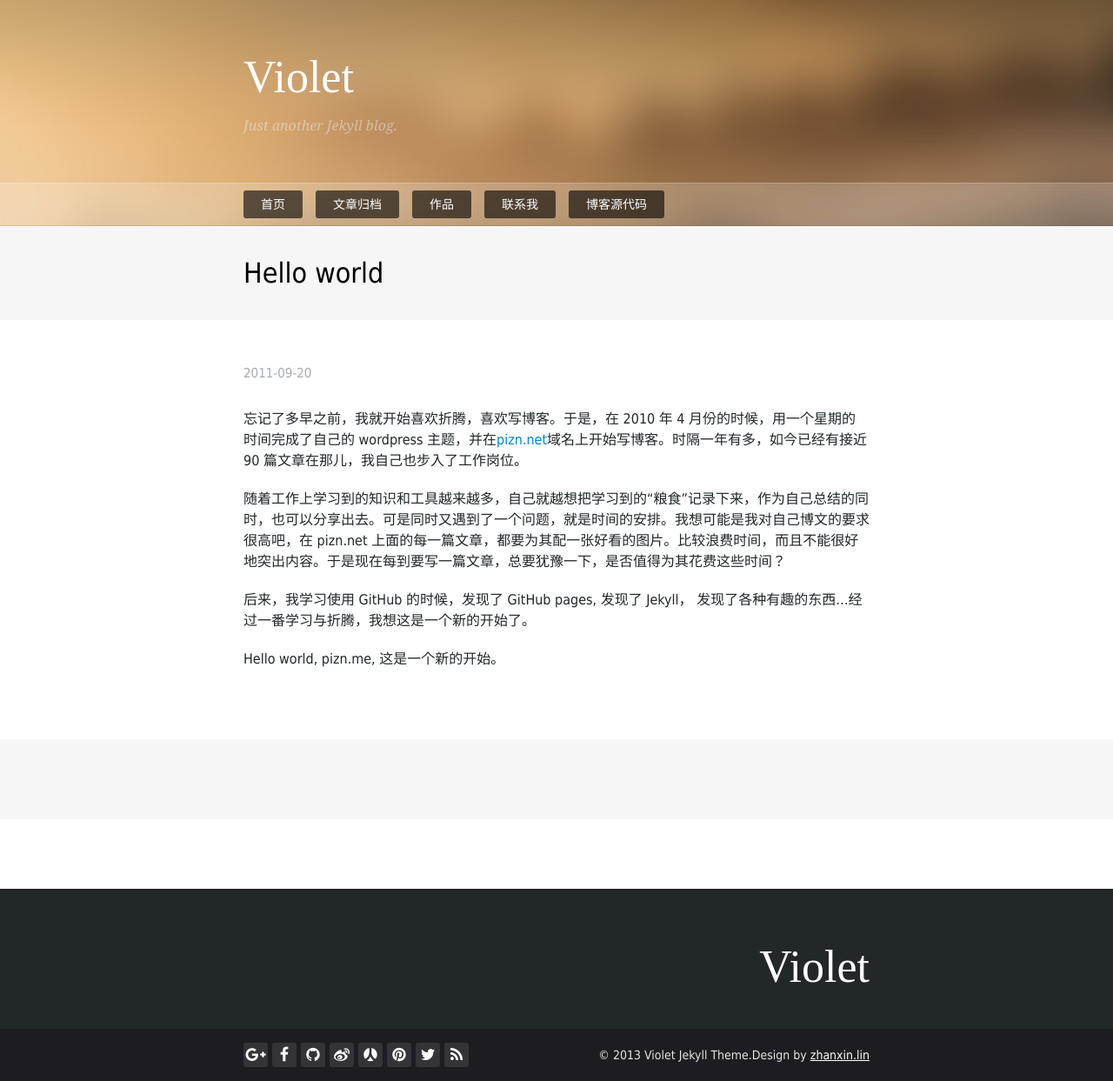
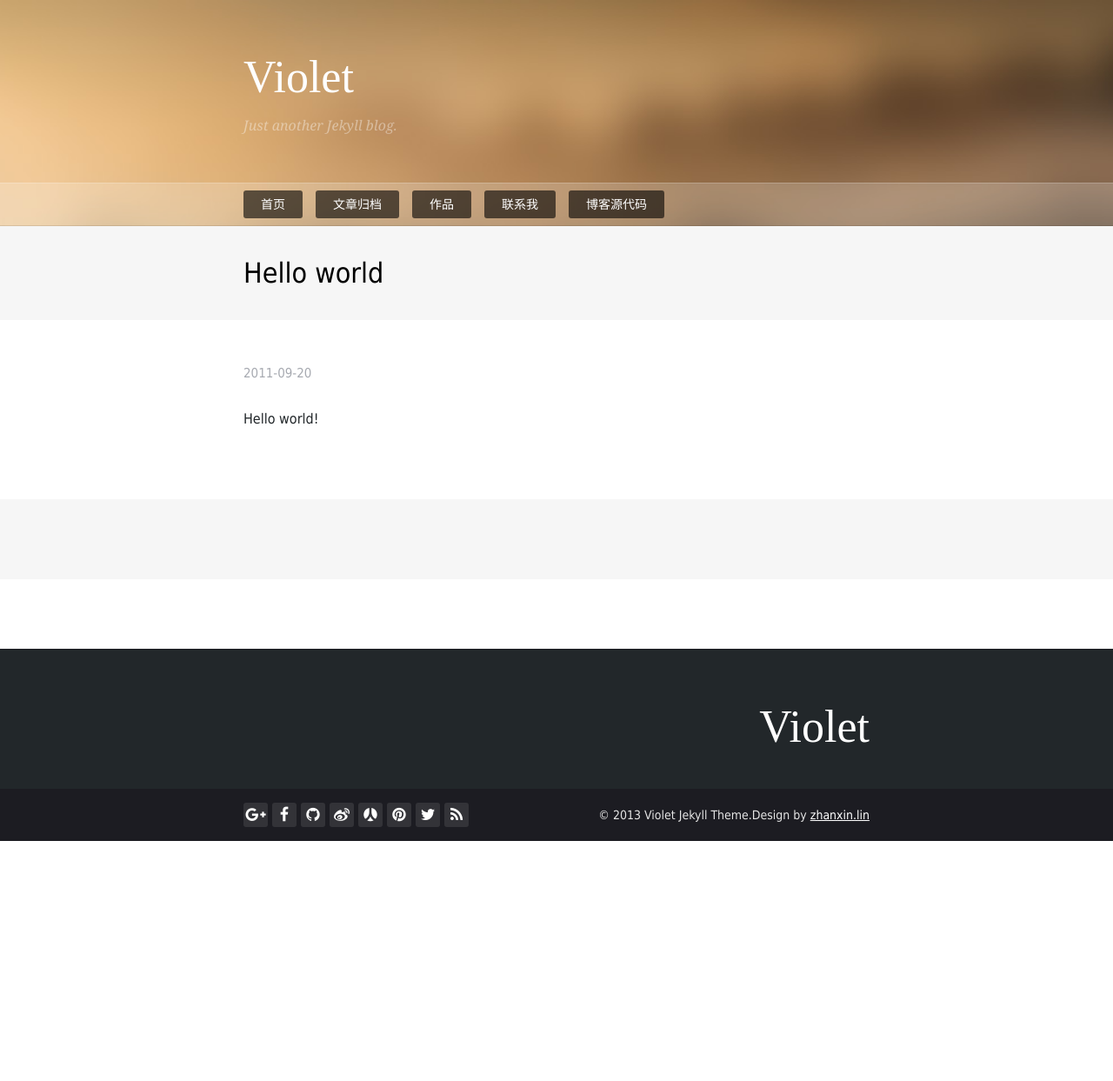
Before and after one commit to acs1899/myblog_back, a Jekyll site: the page built from _posts/2011-09-20-hello-world.md, in a window 1280 px wide. Shown: the whole page at 87% size. Built offline with Jekyll 4.4.1, drawn with Linux system fonts in a browser that asks for light colours; nearby versions of some CDN libraries; some web fonts are replaced; Markdown is read by kramdown in place of the engine named in the settings; after the commit the page ends 967 px from its top, so only the background shows below that.

```diff
--- a/_posts/2011-09-20-hello-world.md
+++ b/_posts/2011-09-20-hello-world.md
@@ -1,13 +1,9 @@
 ---
 layout: post
 title: Hello world
-description: 这是 pizn 在 GitHub 上面的第一篇文章，您好，世界。
+description: 这是 acs1899 在 GitHub 上面的第一篇文章，您好，世界。
 keywords: PIZn,GitHub
 ---
-忘记了多早之前，我就开始喜欢折腾，喜欢写博客。于是，在 2010 年 4 月份的时候，用一个星期的时间完成了自己的 wordpress 主题，并在<a href="http://www.pizn.net" target="_blank">pizn.net</a>域名上开始写博客。时隔一年有多，如今已经有接近 90 篇文章在那儿，我自己也步入了工作岗位。
 
-随着工作上学习到的知识和工具越来越多，自己就越想把学习到的“粮食”记录下来，作为自己总结的同时，也可以分享出去。可是同时又遇到了一个问题，就是时间的安排。我想可能是我对自己博文的要求很高吧，在 pizn.net 上面的每一篇文章，都要为其配一张好看的图片。比较浪费时间，而且不能很好地突出内容。于是现在每到要写一篇文章，总要犹豫一下，是否值得为其花费这些时间？
 
-后来，我学习使用 GitHub 的时候，发现了 GitHub pages, 发现了 Jekyll， 发现了各种有趣的东西...经过一番学习与折腾，我想这是一个新的开始了。
-
-Hello world, pizn.me, 这是一个新的开始。
+Hello world!
```
